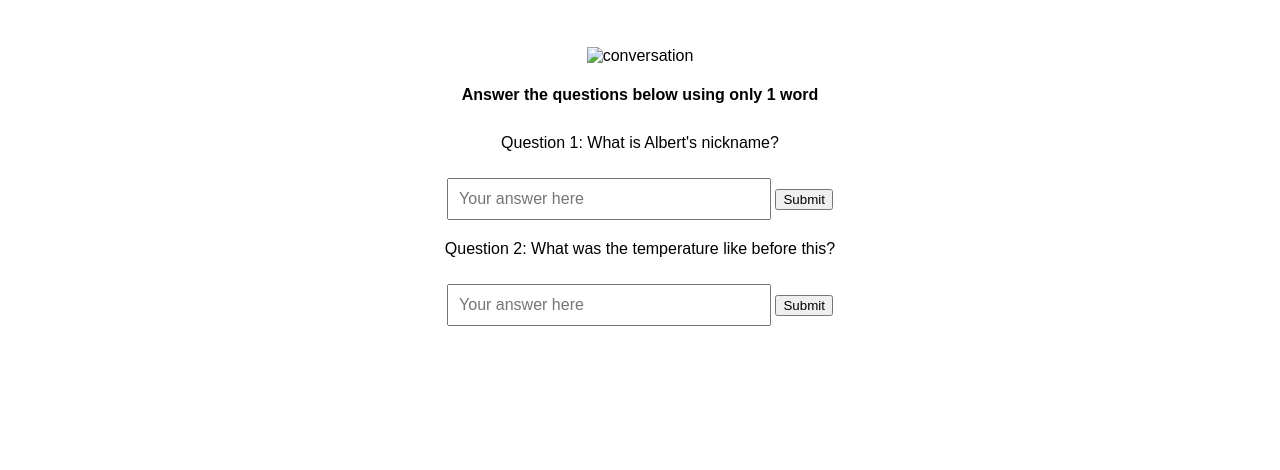
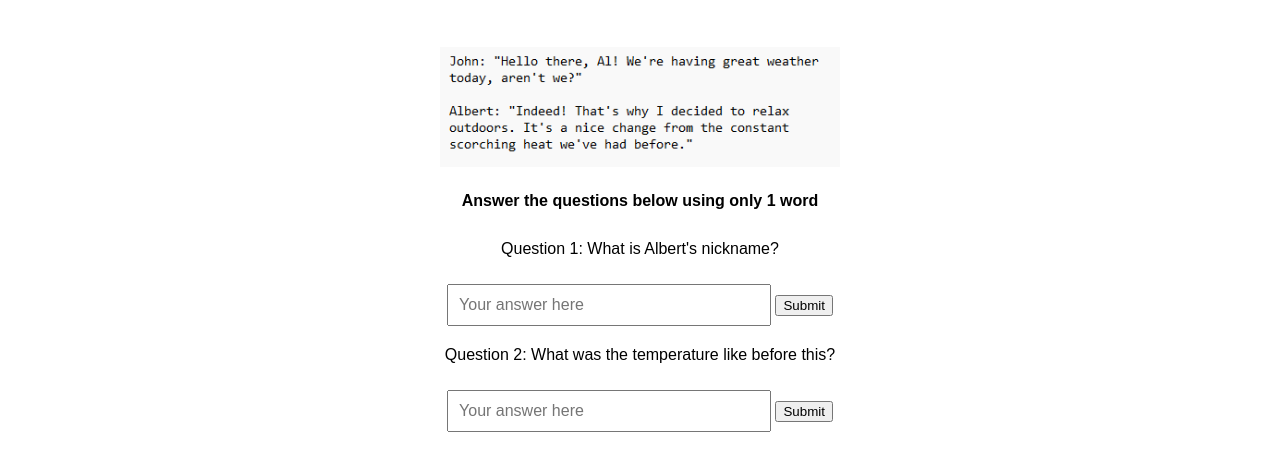
Before and after one commit to M-Faiz-AZS/progress, a plain HTML site: page stage1.html in a window 1280 px wide. Shown: the part 90-560 px from the top of the page. Drawn offline with Linux system fonts and the light colour scheme; the site is published under a folder, as on GitHub Pages, so addresses that start at the root find nothing.

Commit message:
Update stage1.html

```diff
--- a/stage1.html
+++ b/stage1.html
@@ -77,7 +77,7 @@
     <h1>Stage 1</h1>
 
     <div class="image-container">
-        <img src="/conversation.png" alt="conversation" id="stage-image">
+        <img src="conversation.png" alt="conversation" id="stage-image">
     </div>
     <h4> Answer the questions below using only 1 word</h4>
     <div class="question-container">
```
